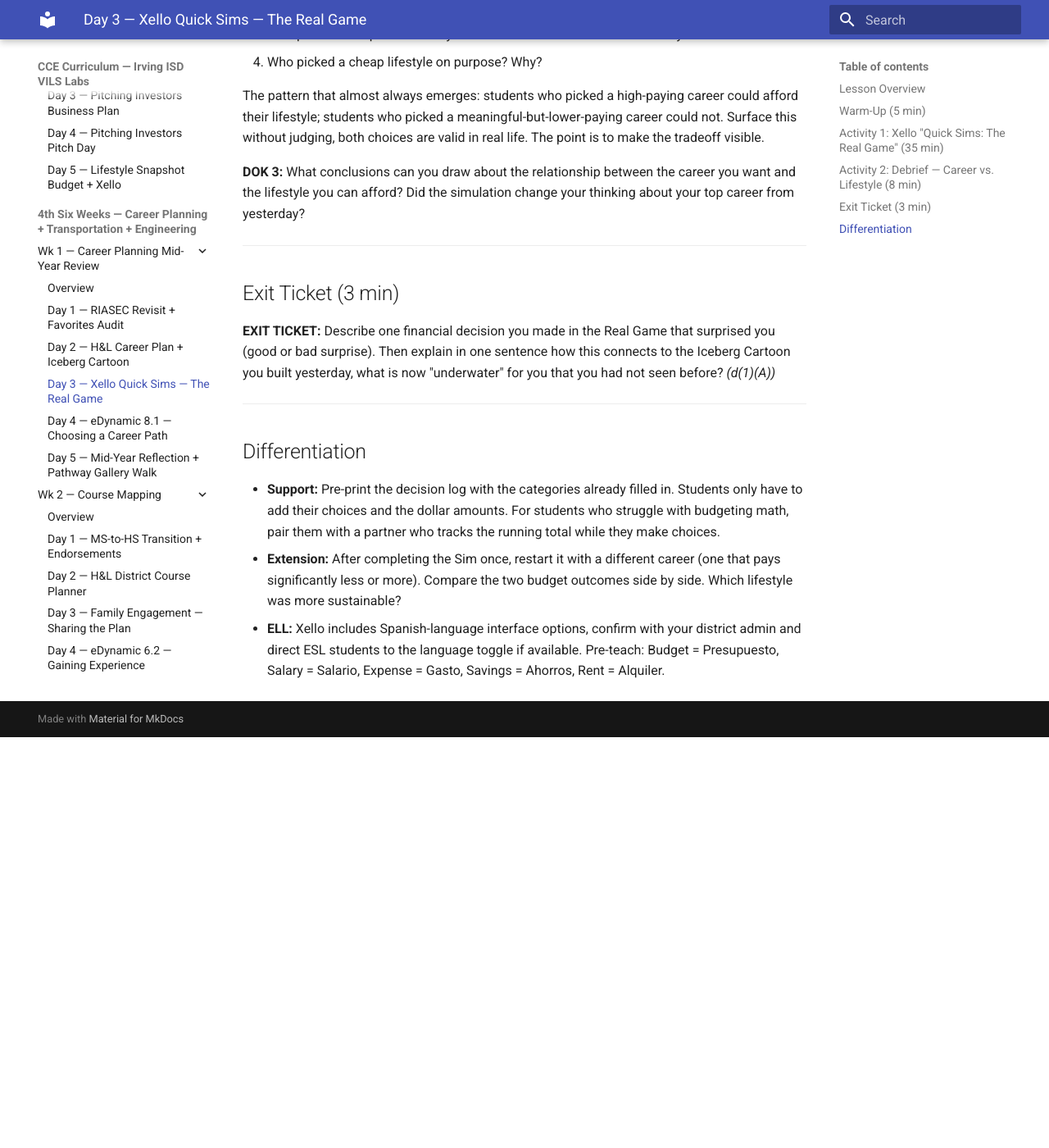
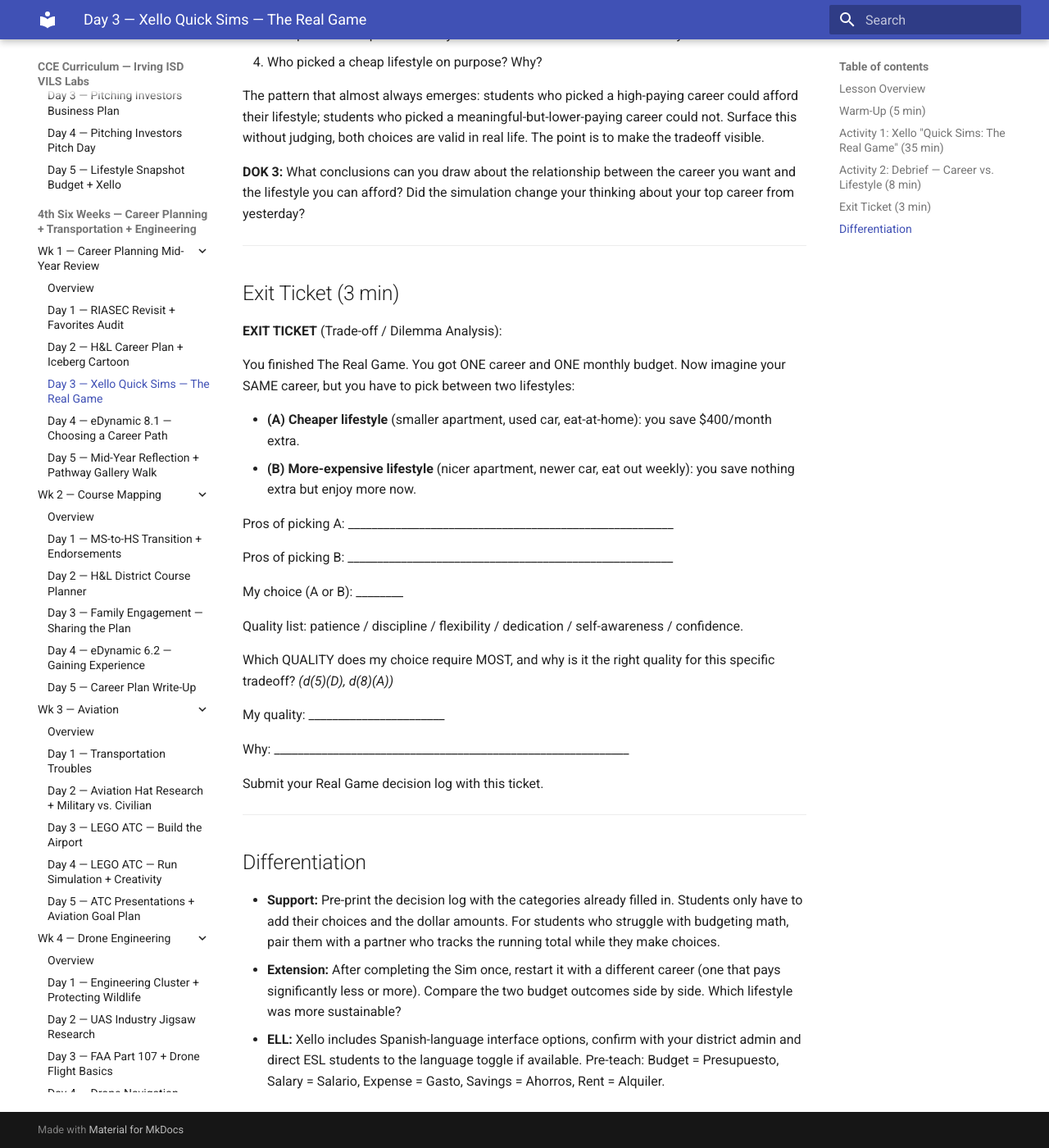
Before and after one commit to elbrielle/cce-curriculum, an MkDocs documentation site: the page built from docs/4sw/wk1-career-planning/day3.md, in a window 1280 px wide and 1400 px high, scrolled down 2192 px. Shown: the whole window at 82% size. Built offline with MkDocs 1.6.1 and Material for MkDocs 9.7.7, drawn with Linux system fonts in a browser that asks for light colours; the version menu is left out; before the commit the page ends 3091 px from its top, so only the background shows below that; some of the changed text lies outside the part shown.

Commit message:
AUDIT: 4SW Wk1 Career Planning TEKS audit + exit-ticket rewrite

```diff
--- a/docs/4sw/wk1-career-planning/day3.md
+++ b/docs/4sw/wk1-career-planning/day3.md
@@ -6,7 +6,7 @@
 |---|---|
 | **Time** | 50 minutes |
 | **Objectives** | Complete the Xello "Quick Sims: The Real Game" simulation; track financial decisions made during the simulation; compare lifestyle desires to career salary realities |
-| **TEKS** | d(1)(A), d(8)(A) |
+| **TEKS** | d(5)(D), d(8)(A) |
 | **Deliverable** | Completed Real Game decision log showing all major lifestyle choices and the running budget impact |
 | **Materials** | Chromebooks, Xello student accounts, printed Real Game decision log (1 per student), projector |
 
@@ -68,7 +68,28 @@ The pattern that almost always emerges: students who picked a high-paying career
 
 ## Exit Ticket (3 min)
 
-**EXIT TICKET:** Describe one financial decision you made in the Real Game that surprised you (good or bad surprise). Then explain in one sentence how this connects to the Iceberg Cartoon you built yesterday, what is now "underwater" for you that you had not seen before? *(d(1)(A))*
+**EXIT TICKET** (Trade-off / Dilemma Analysis):
+
+You finished The Real Game. You got ONE career and ONE monthly budget. Now imagine your SAME career, but you have to pick between two lifestyles:
+
+- **(A) Cheaper lifestyle** (smaller apartment, used car, eat-at-home): you save $400/month extra.
+- **(B) More-expensive lifestyle** (nicer apartment, newer car, eat out weekly): you save nothing extra but enjoy more now.
+
+Pros of picking A: _______________________________________________________
+
+Pros of picking B: _______________________________________________________
+
+My choice (A or B): ________
+
+Quality list: patience / discipline / flexibility / dedication / self-awareness / confidence.
+
+Which QUALITY does my choice require MOST, and why is it the right quality for this specific tradeoff? *(d(5)(D), d(8)(A))*
+
+   My quality: _______________________
+
+   Why: ____________________________________________________________
+
+Submit your Real Game decision log with this ticket.
 
 ---
 
```
Also changed, not shown: docs/4sw/wk1-career-planning/day1.md (+15 -1 lines), docs/4sw/wk1-career-planning/day2.md (+25 -1 lines), docs/4sw/wk1-career-planning/day4.md (+21 -1 lines), docs/4sw/wk1-career-planning/day5.md (+23 -1 lines), docs/4sw/wk1-career-planning/overview.md (+5 -6 lines).
